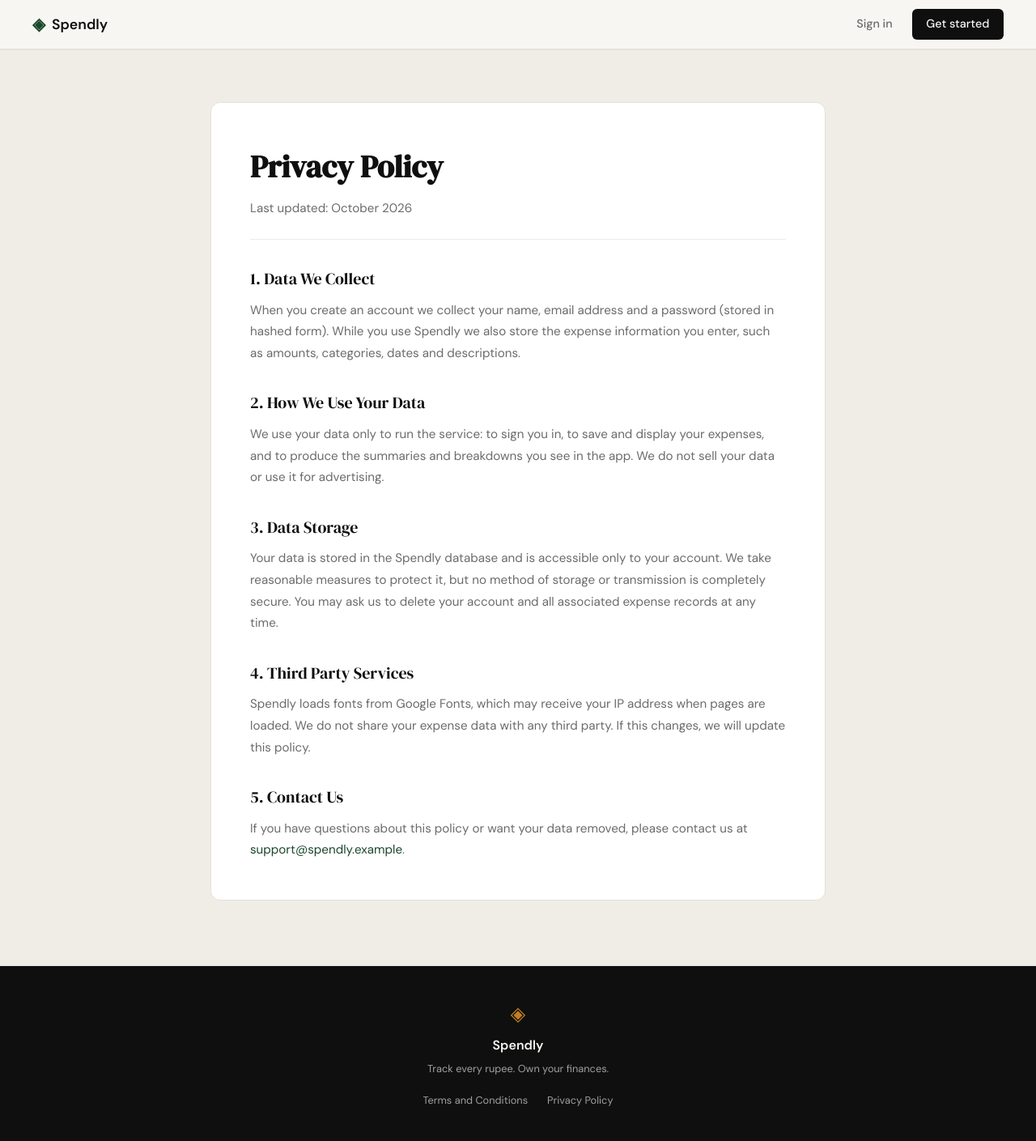
After one commit to Sahilkumar-r/Spendly, a Flask app: page /privacy in a window 1280 px wide. The commit adds this page. Shown: the whole page at 81% size. Run offline with Flask 3, Linux system fonts and the light colour scheme.

Commit message:
landing: add privacy policy page and route

```diff
--- a/app.py
+++ b/app.py
@@ -25,6 +25,11 @@ def login():
 @app.route("/terms")
 def terms():
     return render_template("terms.html")
+
+
+@app.route("/privacy")
+def privacy():
+    return render_template("privacy.html")
 
 
 # ------------------------------------------------------------------ #
--- a/static/css/style.css
+++ b/static/css/style.css
@@ -507,6 +507,77 @@ a { color: inherit; text-decoration: none; }
     color: var(--ink-faint);
 }
 
+.footer-links {
+    display: flex;
+    gap: 1.5rem;
+    margin-top: 0.75rem;
+}
+
+.footer-links a {
+    font-size: 0.8rem;
+    color: var(--ink-faint);
+    text-decoration: none;
+    transition: color 0.15s;
+}
+
+.footer-links a:hover { color: var(--paper); }
+
+/* ------------------------------------------------------------------ */
+/* Legal pages (terms, privacy)                                        */
+/* ------------------------------------------------------------------ */
+
+.legal {
+    background: var(--paper-warm);
+    border-top: 1px solid var(--border);
+    border-bottom: 1px solid var(--border);
+    padding: 4rem 2rem 5rem;
+}
+
+.legal-inner {
+    max-width: 760px;
+    margin: 0 auto;
+    background: var(--paper-card);
+    border: 1px solid var(--border);
+    border-radius: var(--radius-md);
+    padding: 3rem;
+}
+
+.legal-title {
+    font-family: var(--font-display);
+    font-size: clamp(1.75rem, 3vw, 2.5rem);
+    color: var(--ink);
+    margin-bottom: 0.5rem;
+}
+
+.legal-updated {
+    font-size: 0.85rem;
+    color: var(--ink-faint);
+    padding-bottom: 1.5rem;
+    margin-bottom: 0.5rem;
+    border-bottom: 1px solid var(--border-soft);
+}
+
+.legal-inner h2 {
+    font-family: var(--font-display);
+    font-size: 1.25rem;
+    font-weight: 400;
+    color: var(--ink);
+    margin: 2rem 0 0.6rem;
+}
+
+.legal-inner p {
+    font-size: 0.95rem;
+    color: var(--ink-muted);
+    line-height: 1.75;
+}
+
+.legal-inner a { color: var(--accent); }
+
+@media (max-width: 600px) {
+    .legal { padding: 2rem 1rem 3rem; }
+    .legal-inner { padding: 1.75rem 1.25rem; }
+}
+
 /* ------------------------------------------------------------------ */
 /* Responsive                                                          */
 /* ------------------------------------------------------------------ */
--- a/templates/base.html
+++ b/templates/base.html
@@ -34,8 +34,10 @@
             <span class="brand-icon">◈</span>
             <span class="footer-name">Spendly</span>
             <p class="footer-copy">Track every rupee. Own your finances.</p>
-            <a href="/terms">Terms and Conditions</a>
-            <a href="#">Privacy Policy</a>
+            <div class="footer-links">
+                <a href="/terms">Terms and Conditions</a>
+                <a href="/privacy">Privacy Policy</a>
+            </div>
         </div>
     </footer>
 
--- /dev/null
+++ b/templates/privacy.html
@@ -0,0 +1,49 @@
+{% extends "base.html" %}
+
+{% block title %}Privacy Policy — Spendly{% endblock %}
+
+{% block content %}
+
+<section class="legal">
+    <div class="legal-inner">
+        <h1 class="legal-title">Privacy Policy</h1>
+        <p class="legal-updated">Last updated: October 2026</p>
+
+        <h2>1. Data We Collect</h2>
+        <p>
+            When you create an account we collect your name, email address and a password
+            (stored in hashed form). While you use Spendly we also store the expense
+            information you enter, such as amounts, categories, dates and descriptions.
+        </p>
+
+        <h2>2. How We Use Your Data</h2>
+        <p>
+            We use your data only to run the service: to sign you in, to save and display
+            your expenses, and to produce the summaries and breakdowns you see in the app.
+            We do not sell your data or use it for advertising.
+        </p>
+
+        <h2>3. Data Storage</h2>
+        <p>
+            Your data is stored in the Spendly database and is accessible only to your
+            account. We take reasonable measures to protect it, but no method of storage
+            or transmission is completely secure. You may ask us to delete your account
+            and all associated expense records at any time.
+        </p>
+
+        <h2>4. Third Party Services</h2>
+        <p>
+            Spendly loads fonts from Google Fonts, which may receive your IP address when
+            pages are loaded. We do not share your expense data with any third party.
+            If this changes, we will update this policy.
+        </p>
+
+        <h2>5. Contact Us</h2>
+        <p>
+            If you have questions about this policy or want your data removed, please
+            contact us at <a href="mailto:support@spendly.example">support@spendly.example</a>.
+        </p>
+    </div>
+</section>
+
+{% endblock %}
```
Also changed, not shown: templates/terms.html (+14 -14 lines).
